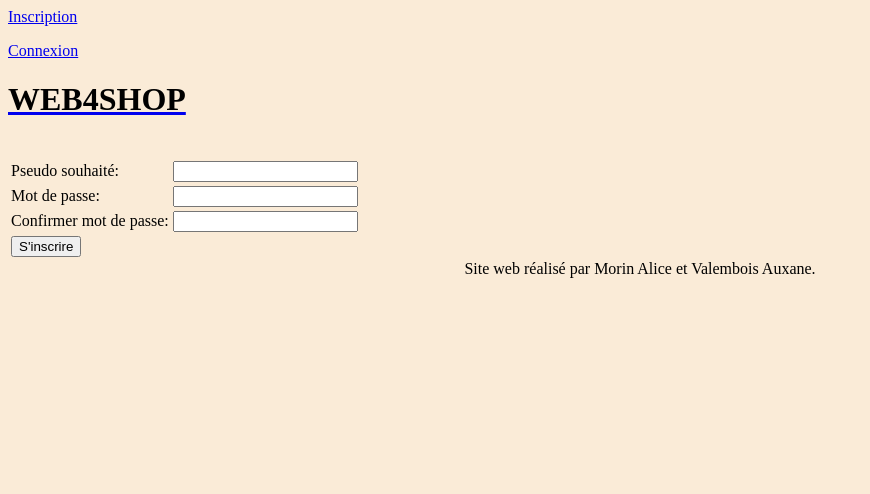
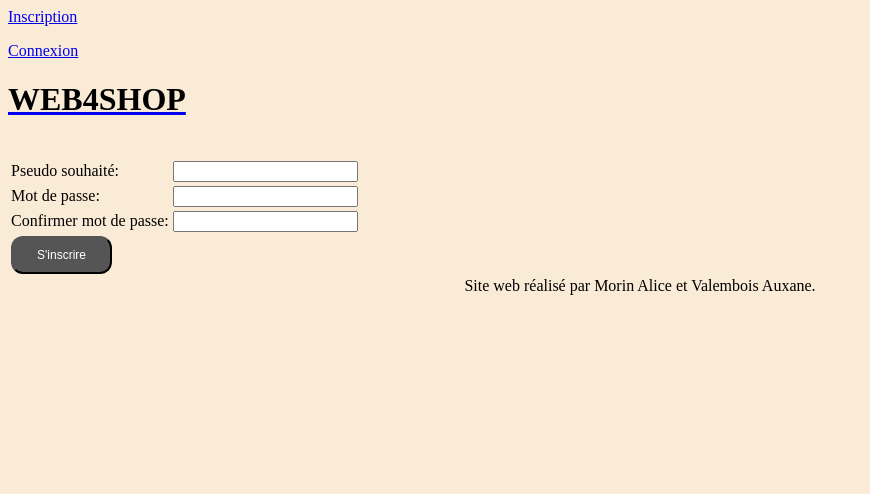
Before and after one commit to pipoujupiter/e-commerce-, a PHP site: page /index.php?action=inscription in a window 1280 px wide. Shown: the top 494 px of the page, without its empty margins (0-870 px from the left). Run offline with PHP 8.4, Linux system fonts and the light colour scheme; the visitor is signed in with stand-in values (Sample User, id 1).

Commit message:
ajout du bouton

```diff
--- a/Contenu/style.css
+++ b/Contenu/style.css
@@ -37,3 +37,20 @@ img{
     max-width: 200px;
     height: auto;
 }
+.button {
+    background-color: #555555;
+    border-radius: 12px;
+    color: white;
+    padding: 10px 24px;
+    text-align: center;
+    text-decoration: none;
+    display: inline-block;
+    font-size: 12px;
+    transition-duration: 0.4s;
+  }
+
+.button:hover {
+    background-color: white;
+    color: #555555;
+    box-shadow: 0 12px 16px 0 rgba(0,0,0,0.24), 0 17px 50px 0 rgba(0,0,0,0.19)
+  }
```
